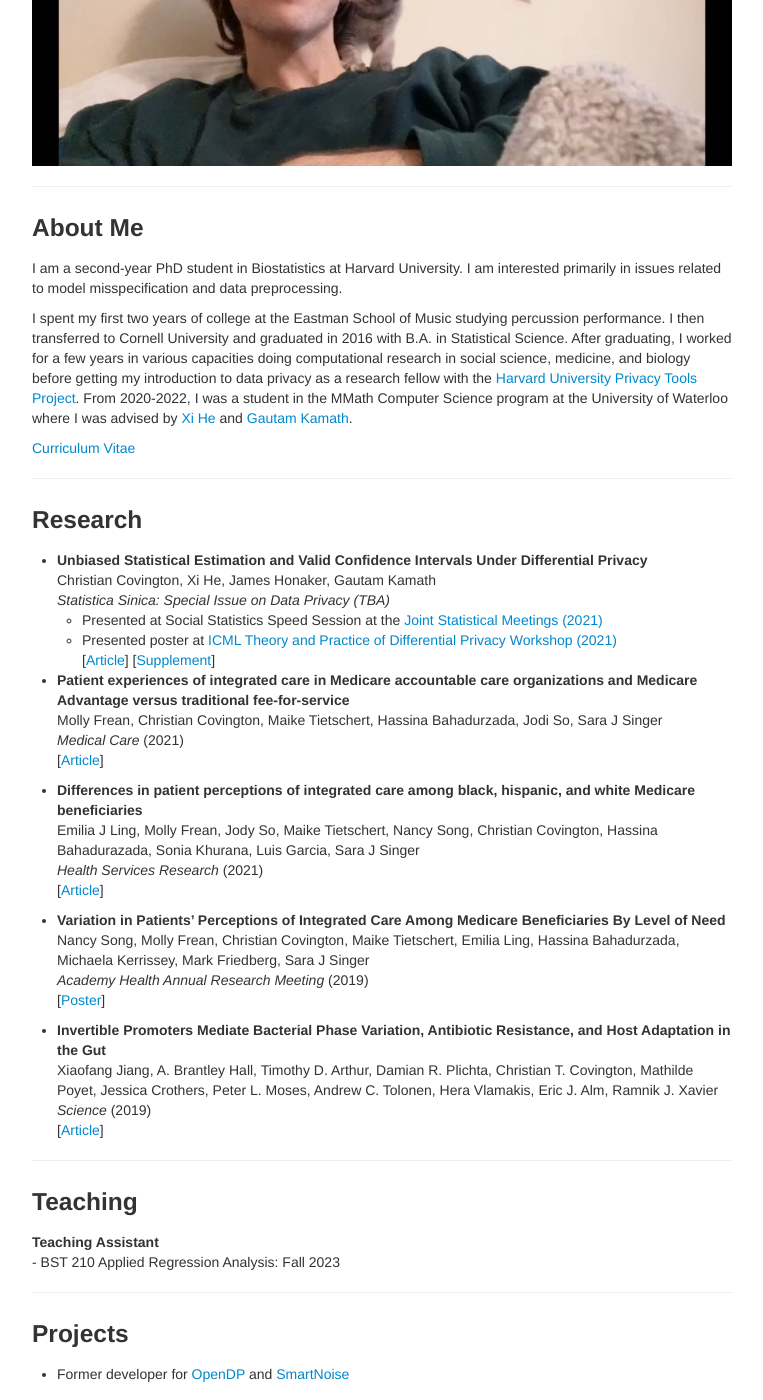
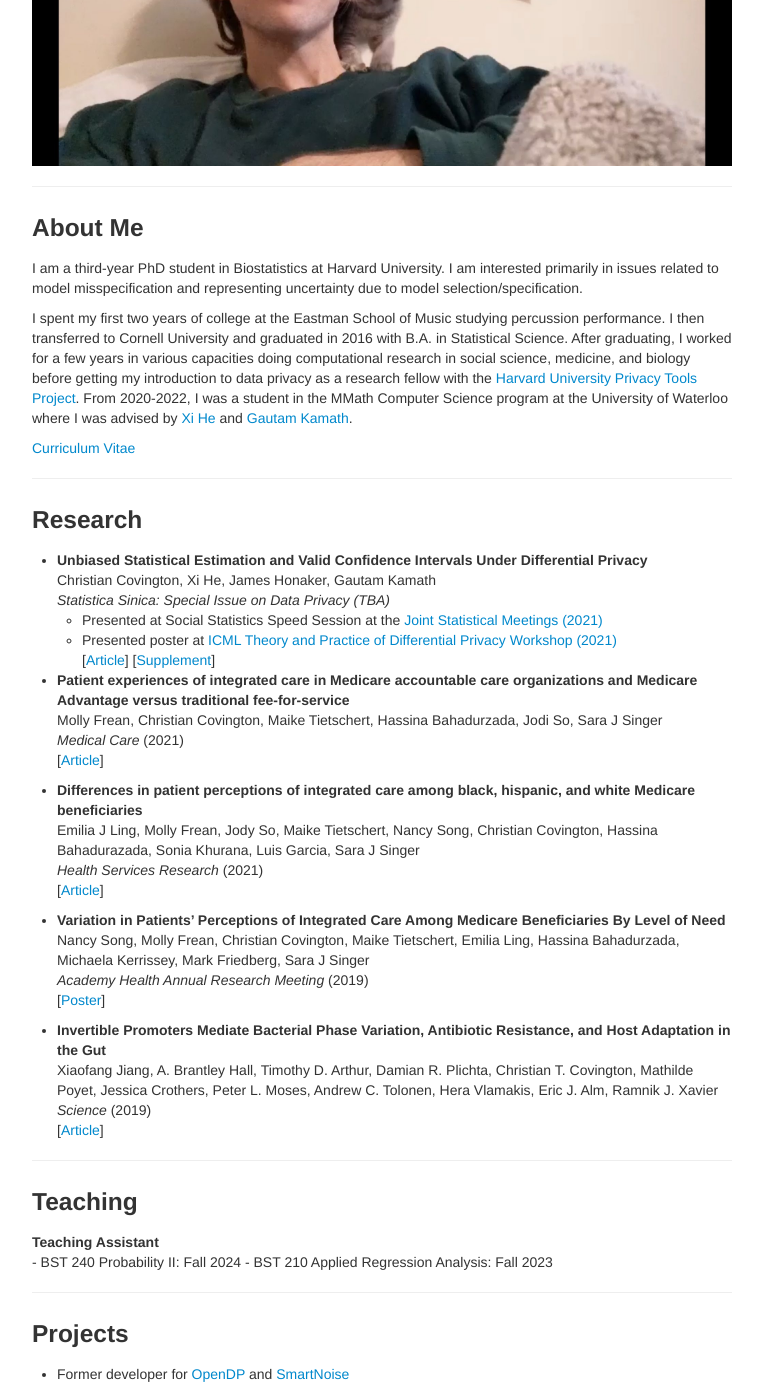
Before and after one commit to ctcovington/ctcovington.github.io, a Jekyll site: the page built from index.md, in a window 1280 px wide and 1400 px high, scrolled down 309 px. Shown: the whole window, without its empty margins (258-1021 px from the left). Built offline with Jekyll 4.4.1, drawn with Linux system fonts in a browser that asks for light colours.

Commit message:
third-year update

```diff
--- a/index.md
+++ b/index.md
@@ -10,9 +10,9 @@ description:
 ---
 
 ### About Me
-I am a second-year PhD student in Biostatistics at Harvard University.
+I am a third-year PhD student in Biostatistics at Harvard University.
 I am interested primarily in issues related to model misspecification and
-data preprocessing.
+representing uncertainty due to model selection/specification.
 
 
 I spent my first two years of college at the Eastman School of Music studying percussion performance. I then transferred to Cornell University and graduated in 2016 with B.A. in Statistical Science. After graduating, I worked for a few years in various capacities doing computational research in social science, medicine, and biology before getting my introduction to data privacy as a research fellow with the [Harvard University Privacy Tools Project](https://privacytools.seas.harvard.edu/).
@@ -55,6 +55,7 @@ Xiaofang Jiang, A. Brantley Hall, Timothy D. Arthur, Damian R. Plichta, Christia
 
 ### Teaching
 **Teaching Assistant** \\
+    - BST 240 Probability II: Fall 2024
     - BST 210 Applied Regression Analysis: Fall 2023
 
 ---
```
Also changed, not shown: 3 other files.
